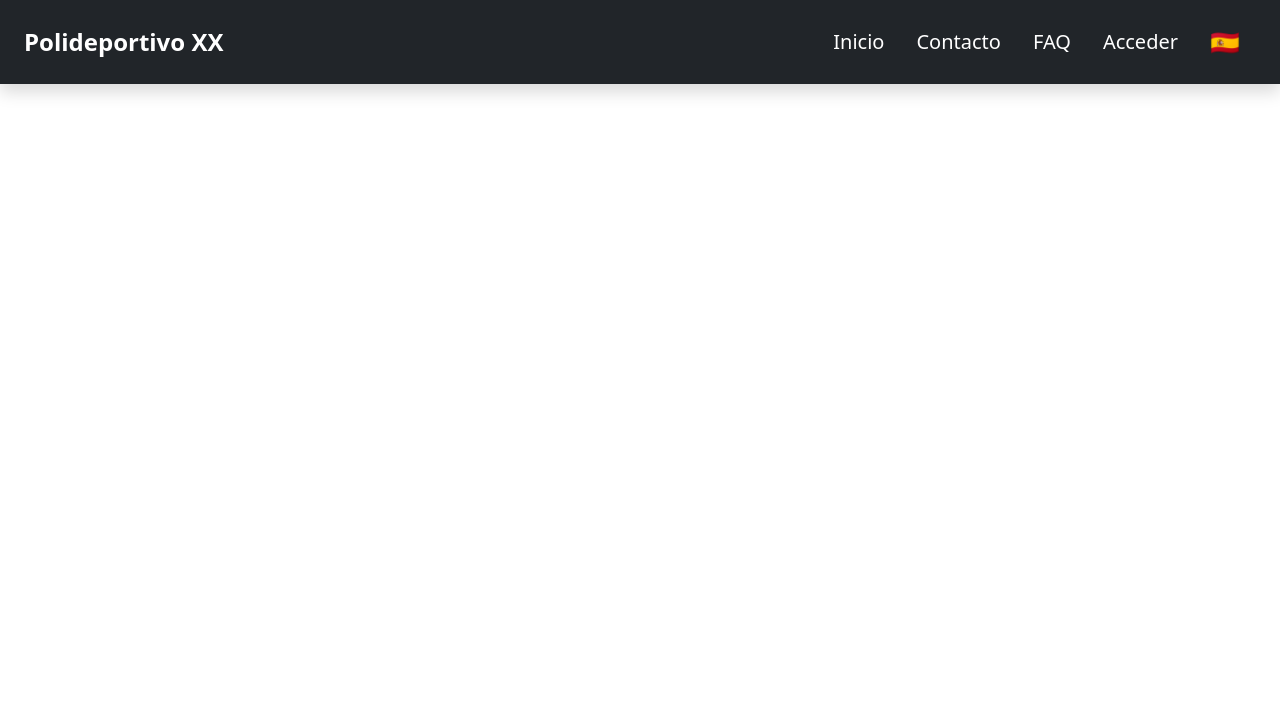
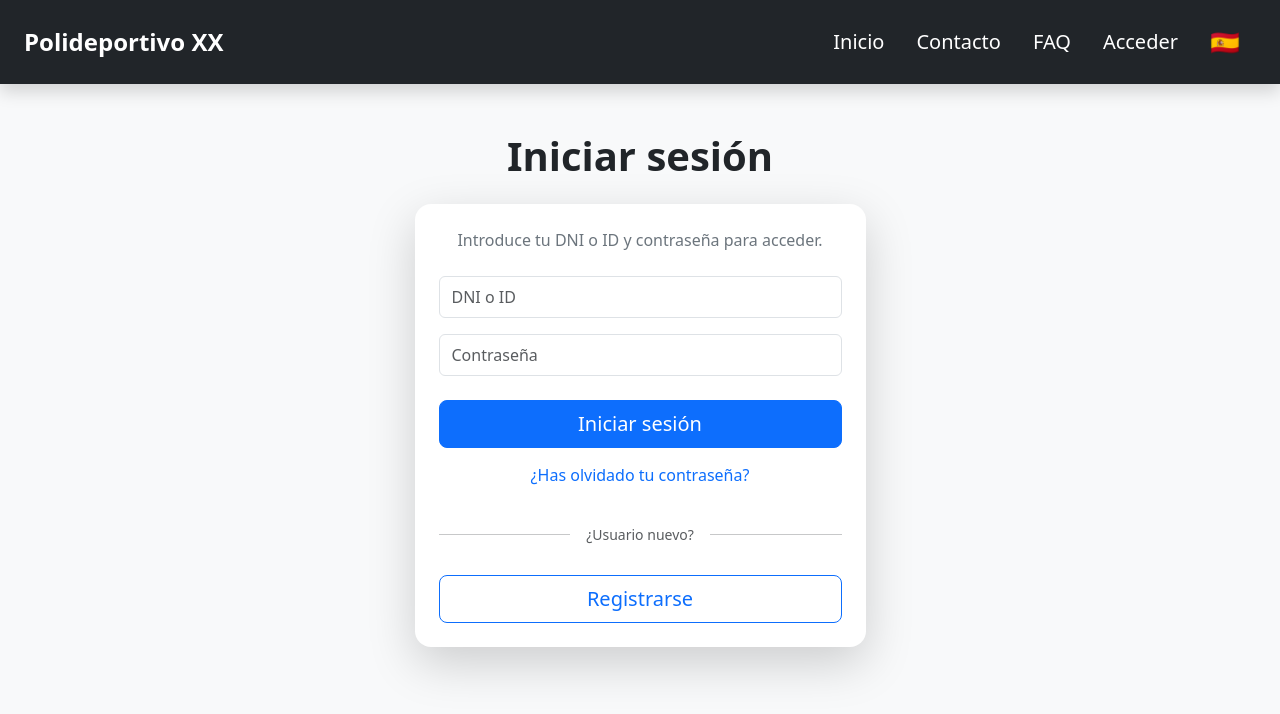
Before and after one commit to Dadjt5/TFG_Polideportivo, a Vue app in the folder frontend/: page /login in a window 1280 px wide. Shown: the top 714 px of the page. Built offline with nearby package versions, Linux system fonts and the light colour scheme.

Commit message:
primeros pasos para iniciar sesion

```diff
--- /dev/null
+++ b/frontend/src/components/Login.vue
@@ -0,0 +1,123 @@
+<template>
+  <div class="min-vh-100 bg-light">
+    <!-- CONTENT -->
+    <div class="container py-5">
+      <div class="row justify-content-center">
+        <div class="col-md-7 col-lg-5">
+
+          <h1 class="text-center fw-bold mb-4">
+            {{ t.loginPage }}
+          </h1>
+
+          <div class="card shadow-lg border-0 rounded-4 p-4">
+
+            <p class="text-center text-secondary mb-4">
+              {{ t.instructions }}
+            </p>
+
+            <!-- Identifier -->
+            <div class="mb-3 position-relative">
+              <i
+                class="bi bi-person position-absolute top-50 start-0 translate-middle-y ms-3 text-secondary"
+              ></i>
+              <input
+                type="text"
+                class="form-control py-2"
+                :placeholder="t.identifierPlaceholder"
+                v-model="identifier"
+              />
+            </div>
+
+            <!-- Password -->
+            <div class="mb-4 position-relative">
+              <i
+                class="bi bi-lock position-absolute top-50 start-0 translate-middle-y ms-3 text-secondary"
+              ></i>
+              <input
+                type="password"
+                class="form-control py-2"
+                :placeholder="t.passwordPlaceholder"
+                v-model="password"
+              />
+            </div>
+
+            <!-- Login -->
+            <button
+              class="btn btn-primary w-100 py-2 fs-5 rounded-3"
+              @click="handleLogin"
+              :disabled="loading"
+            >
+              {{ t.loginPage }}
+            </button>
+
+            <!-- Forgot -->
+            <button
+              class="btn btn-link w-100 mt-2 text-decoration-none"
+            >
+              {{ t.forgotPassword }}
+            </button>
+
+            <!-- Message -->
+            <p
+              v-if="message"
+              class="text-center fw-medium mt-3"
+              :class="success ? 'text-success' : 'text-danger'"
+            >
+              {{ message }}
+            </p>
+
+            <!-- Divider -->
+            <div class="d-flex align-items-center my-4">
+              <hr class="flex-grow-1">
+              <span class="mx-3 text-muted small">
+                {{ t.newUser }}
+              </span>
+              <hr class="flex-grow-1">
+            </div>
+
+            <!-- Register -->
+            <button
+              class="btn btn-outline-primary w-100 py-2 fs-5 rounded-3"
+              @click="$router.push('/register')"
+            >
+              {{ t.register }}
+            </button>
+
+          </div>
+        </div>
+      </div>
+    </div>
+  </div>
+</template>
+
+<script setup lang="ts">
+import { ref, inject, Ref } from "vue";
+import { useRouter } from "vue-router";
+
+/* Importamos la funcion de uso y tambien los valores posibles de lenguaje */
+import type { Language } from "../useI18N";
+import { useI18n } from "../useI18N";
+
+const router = useRouter();
+
+const identifier = ref("");
+const password = ref("");
+const message = ref("");
+const success = ref(false);
+const loading = ref(false);
+
+const language = inject<Ref<Language>>("language")!;
+const t = useI18n(language);
+
+
+const handleLogin = () => {
+  if (!identifier.value || !password.value) {
+    message.value = t.value.error;
+    success.value = false;
+    return;
+  }
+
+  message.value = t.value.success;
+  success.value = true;
+};
+</script>
--- a/frontend/src/i18n/en.ts
+++ b/frontend/src/i18n/en.ts
@@ -47,5 +47,15 @@ export default {
   days: "Days",
   places: "Places",
   weekHours: "Weekly hours",
-    schedule: "Schedule"
+  schedule: "Schedule",
+
+  loginPage: "Login",
+  instructions: "Enter your DNI or ID and password to access.",
+  identifierPlaceholder: "DNI or ID",
+  passwordPlaceholder: "Password",
+  forgotPassword: "Forgot your password?",
+  newUser: "New user?",
+  register: "Create an account",
+  success: "Login successful.",
+  error: "Incorrect username or password."
 };
--- a/frontend/src/i18n/es.ts
+++ b/frontend/src/i18n/es.ts
@@ -47,5 +47,15 @@ export default {
   days: "Días",
   places: "Plazas",
   weekHours: "Horas semanales",
-  schedule: "Horario"
+  schedule: "Horario",
+
+  loginPage: "Iniciar sesión",
+  instructions: "Introduce tu DNI o ID y contraseña para acceder.",
+  identifierPlaceholder: "DNI o ID",
+  passwordPlaceholder: "Contraseña",
+  forgotPassword: "¿Has olvidado tu contraseña?",
+  newUser: "¿Usuario nuevo?",
+  register: "Registrarse",
+  success: "Inicio de sesión correcto.",
+  error: "Usuario o contraseña incorrectos."
 };
--- a/frontend/src/router/index.js
+++ b/frontend/src/router/index.js
@@ -2,11 +2,13 @@ import { createRouter, createWebHistory } from 'vue-router'
 
 import Home from '../components/Home.vue'
 import Buscar from '../components/Buscar.vue'
+import Login from '../components/Login.vue'
 
 const routes = [
   { path: '/', redirect: '/home' },
   { path: '/home', component: Home },
-  { path: '/buscar', component: Buscar }
+  { path: '/buscar', component: Buscar },
+  { path: '/login', component: Login }
 ]
 
 const router = createRouter({
```
Lines whose indentation alone changed are shown as unchanged.
